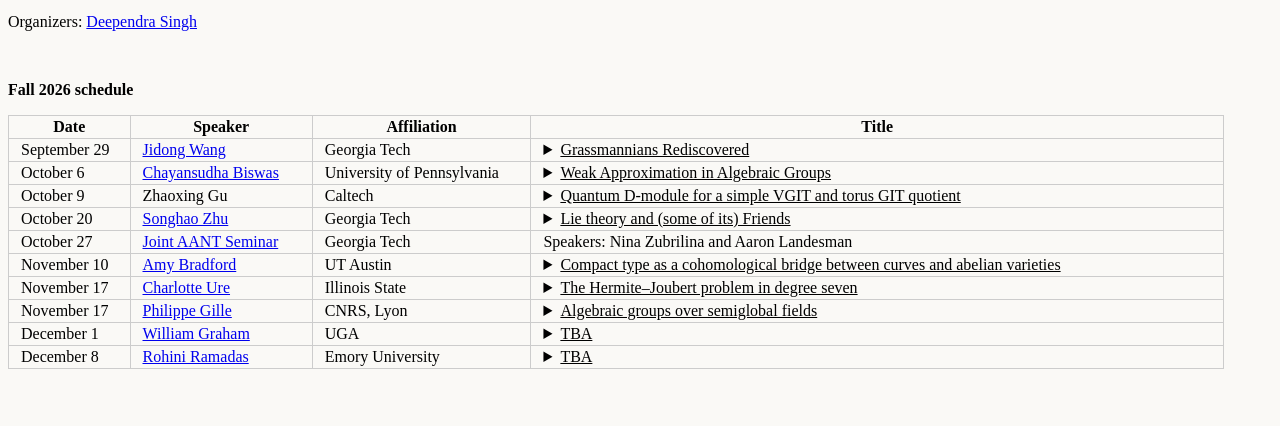
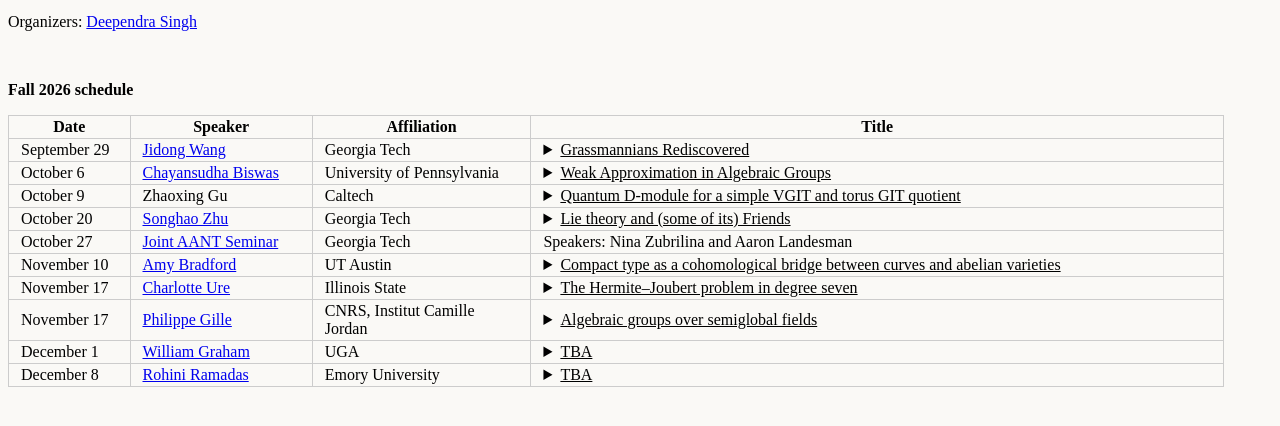
Before and after one commit to deependra230/deependra230.github.io, a plain HTML site: page emoryantseminar.html in a window 1280 px wide. Shown: the part 88-514 px from the top of the page. Drawn offline with Linux system fonts and the light colour scheme.

Commit message:
minor change

```diff
--- a/emoryantseminar.html
+++ b/emoryantseminar.html
@@ -198,7 +198,7 @@ nian duality suggests interesting questions that led to pleasant discoveries
         <td>
           <a href="http://math.univ-lyon1.fr/homes-www/gille/">Philippe Gille</a>
         </td>
-        <td>CNRS, Lyon</td>
+        <td>CNRS, Institut Camille Jordan</td>
         <td>
           <details>
             <summary>Algebraic groups over semiglobal fields</summary>
```
